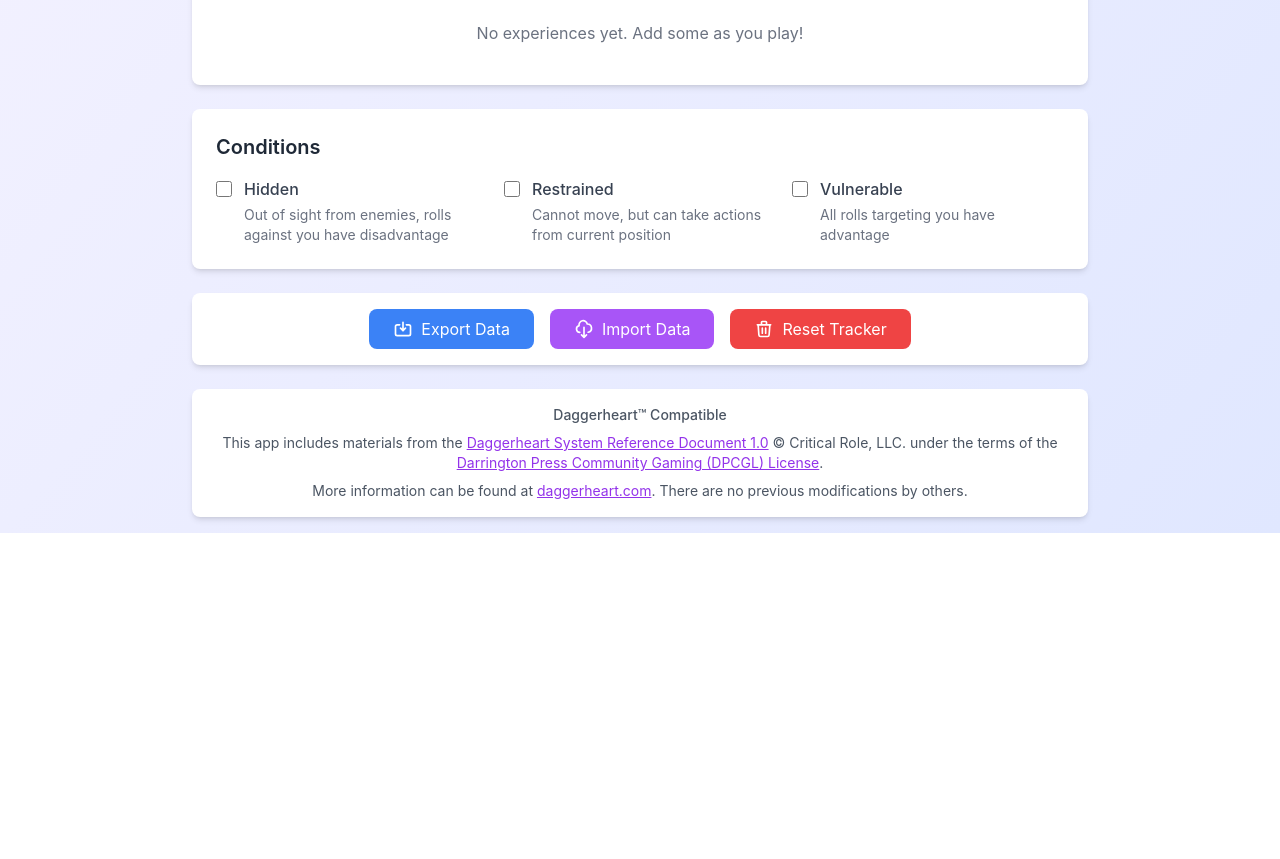
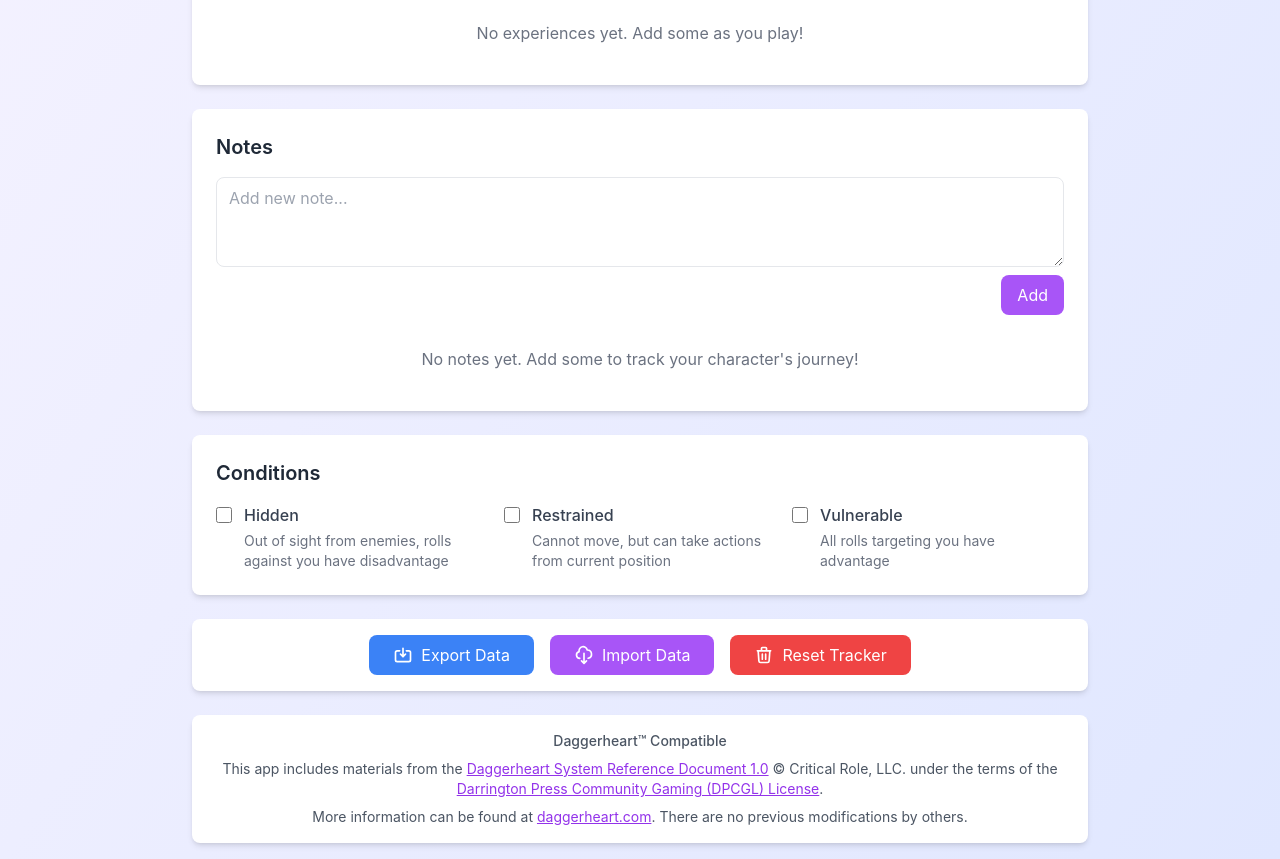
Before and after one commit to daggerheart-gm/tracker, a React (Create React App) app: page / in a window 1280 px wide. Shown: the part 1080-1939 px from the top of the page. Before the commit the page ends 1613 px from the top, so only its background shows below. Built offline with nearby package versions, Linux system fonts and the light colour scheme.

Commit message:
add note box

```diff
--- a/src/App.js
+++ b/src/App.js
@@ -120,7 +120,8 @@ export default function App() {
       majorThreshold: 11,
       severeThreshold: 16,
       experiences: [],
-      conditions: []
+      conditions: [],
+      notes: []
     }
   });
 
@@ -136,7 +137,8 @@ export default function App() {
             ...char,
             stats: {
               ...statsWithoutFear,
-              conditions: char.stats.conditions || []
+              conditions: char.stats.conditions || [],
+              notes: char.stats.notes || []
             }
           };
         });
@@ -161,6 +163,7 @@ export default function App() {
   const [activeCharacterId, setActiveCharacterId] = useState(savedData.activeCharacterId);
   const [nextId, setNextId] = useState(savedData.nextId);
   const [newExperience, setNewExperience] = useState('');
+  const [newNote, setNewNote] = useState('');
   const [showClassInfo, setShowClassInfo] = useState(false);
 
   const activeCharacter = characters.find(char => char.id === activeCharacterId);
@@ -325,6 +328,47 @@ export default function App() {
     setCharacters(prev => prev.map(char =>
       char.id === activeCharacterId
         ? { ...char, stats: { ...char.stats, experiences: char.stats.experiences.filter((_, i) => i !== index) } }
+        : char
+    ));
+  };
+
+  const addNote = () => {
+    if (newNote.trim()) {
+      const now = new Date();
+      const localTimestamp = new Date(now.getTime() - now.getTimezoneOffset() * 60000).toISOString().slice(0, 16);
+      const noteWithTimestamp = {
+        text: newNote.trim(),
+        timestamp: localTimestamp // Format for datetime-local input in local timezone
+      };
+      setCharacters(prev => prev.map(char =>
+        char.id === activeCharacterId
+          ? { ...char, stats: { ...char.stats, notes: [...char.stats.notes, noteWithTimestamp] } }
+          : char
+      ));
+      setNewNote('');
+    }
+  };
+
+  const removeNote = (index) => {
+    setCharacters(prev => prev.map(char =>
+      char.id === activeCharacterId
+        ? { ...char, stats: { ...char.stats, notes: char.stats.notes.filter((_, i) => i !== index) } }
+        : char
+    ));
+  };
+
+  const updateNoteTimestamp = (index, newTimestamp) => {
+    setCharacters(prev => prev.map(char =>
+      char.id === activeCharacterId
+        ? {
+            ...char,
+            stats: {
+              ...char.stats,
+              notes: char.stats.notes.map((note, i) =>
+                i === index ? { ...note, timestamp: newTimestamp } : note
+              )
+            }
+          }
         : char
     ));
   };
@@ -969,6 +1013,57 @@ export default function App() {
         </div>
 
         <div className="bg-white rounded-lg shadow-md p-6 mt-6">
+          <h3 className="text-xl font-semibold text-gray-800 mb-4">Notes</h3>
+
+          <div className="flex flex-col space-y-2 mb-4">
+            <textarea
+              placeholder="Add new note..."
+              value={newNote}
+              onChange={(e) => setNewNote(e.target.value)}
+              onKeyDown={(e) => e.key === 'Enter' && e.ctrlKey && addNote()}
+              rows="3"
+              className="w-full border rounded-lg px-3 py-2 focus:outline-none focus:ring-2 focus:ring-purple-500 resize-y min-h-[80px]"
+            />
+            <button
+              onClick={addNote}
+              className="bg-purple-500 text-white px-4 py-2 rounded-lg hover:bg-purple-600 transition-colors self-end w-full sm:w-auto"
+            >
+              Add
+            </button>
+          </div>
+
+          <div className="space-y-2">
+            {activeCharacter.stats.notes.map((note, index) => (
+              <div key={index} className="bg-gray-50 p-3 rounded">
+                <div className="flex flex-col sm:flex-row sm:items-start sm:justify-between gap-2 mb-2">
+                  <div className="flex-1">
+                    <div className="font-medium text-gray-800 whitespace-pre-wrap">{note.text}</div>
+                  </div>
+                  <div className="flex items-center space-x-2">
+                    <input
+                      type="datetime-local"
+                      value={note.timestamp}
+                      onChange={(e) => updateNoteTimestamp(index, e.target.value)}
+                      className="text-xs border rounded px-2 py-1 focus:outline-none focus:ring-1 focus:ring-purple-500"
+                    />
+                    <button
+                      onClick={() => removeNote(index)}
+                      className="text-red-500 hover:text-red-700 p-1"
+                      title="Remove note"
+                    >
+                      <Minus className="w-4 h-4" />
+                    </button>
+                  </div>
+                </div>
+              </div>
+            ))}
+            {activeCharacter.stats.notes.length === 0 && (
+              <p className="text-gray-500 text-center py-4">No notes yet. Add some to track your character's journey!</p>
+            )}
+          </div>
+        </div>
+
+        <div className="bg-white rounded-lg shadow-md p-6 mt-6">
           <h3 className="text-xl font-semibold text-gray-800 mb-4">Conditions</h3>
 
           <div className="grid grid-cols-1 md:grid-cols-2 lg:grid-cols-3 gap-4">
```
